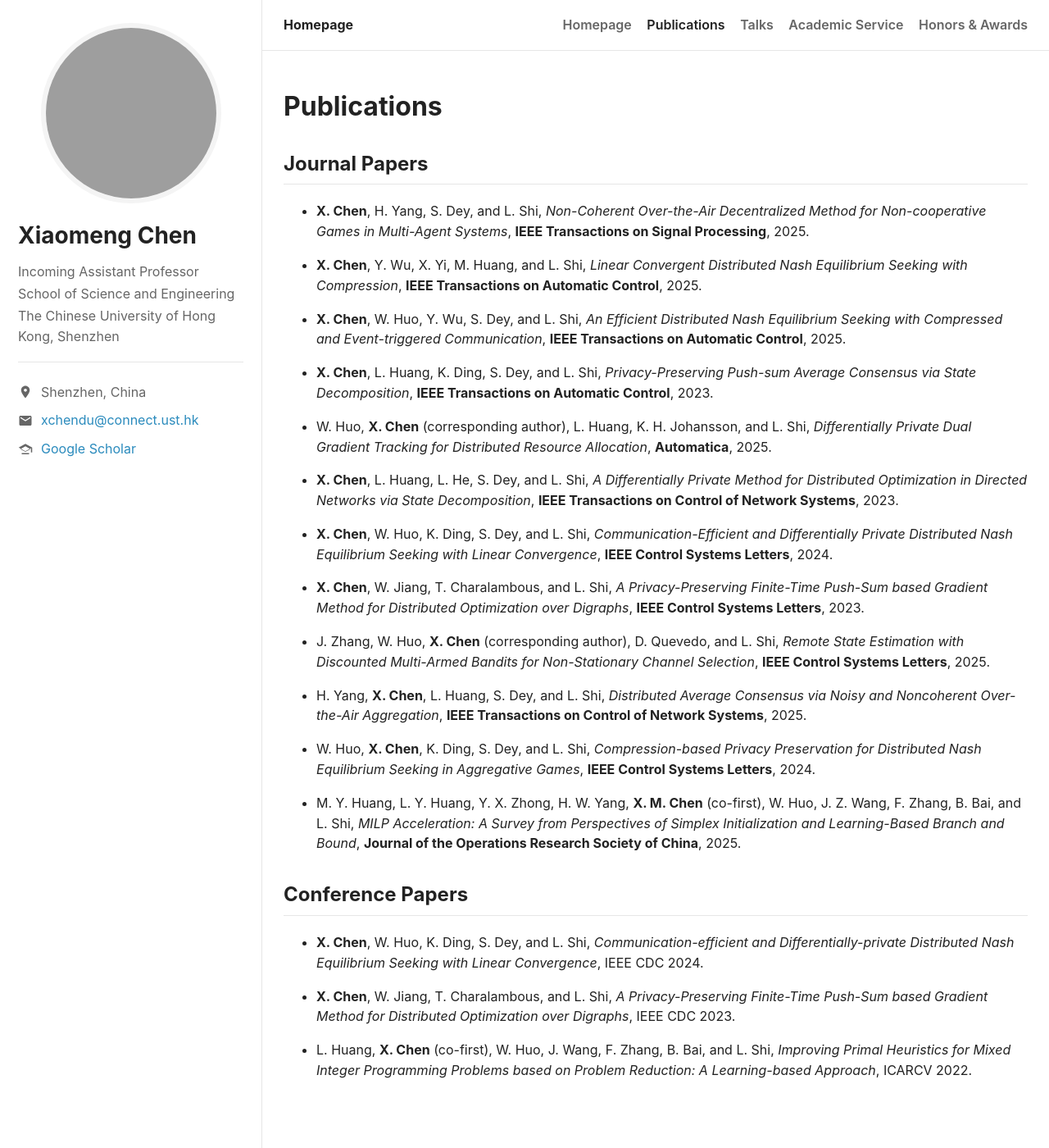
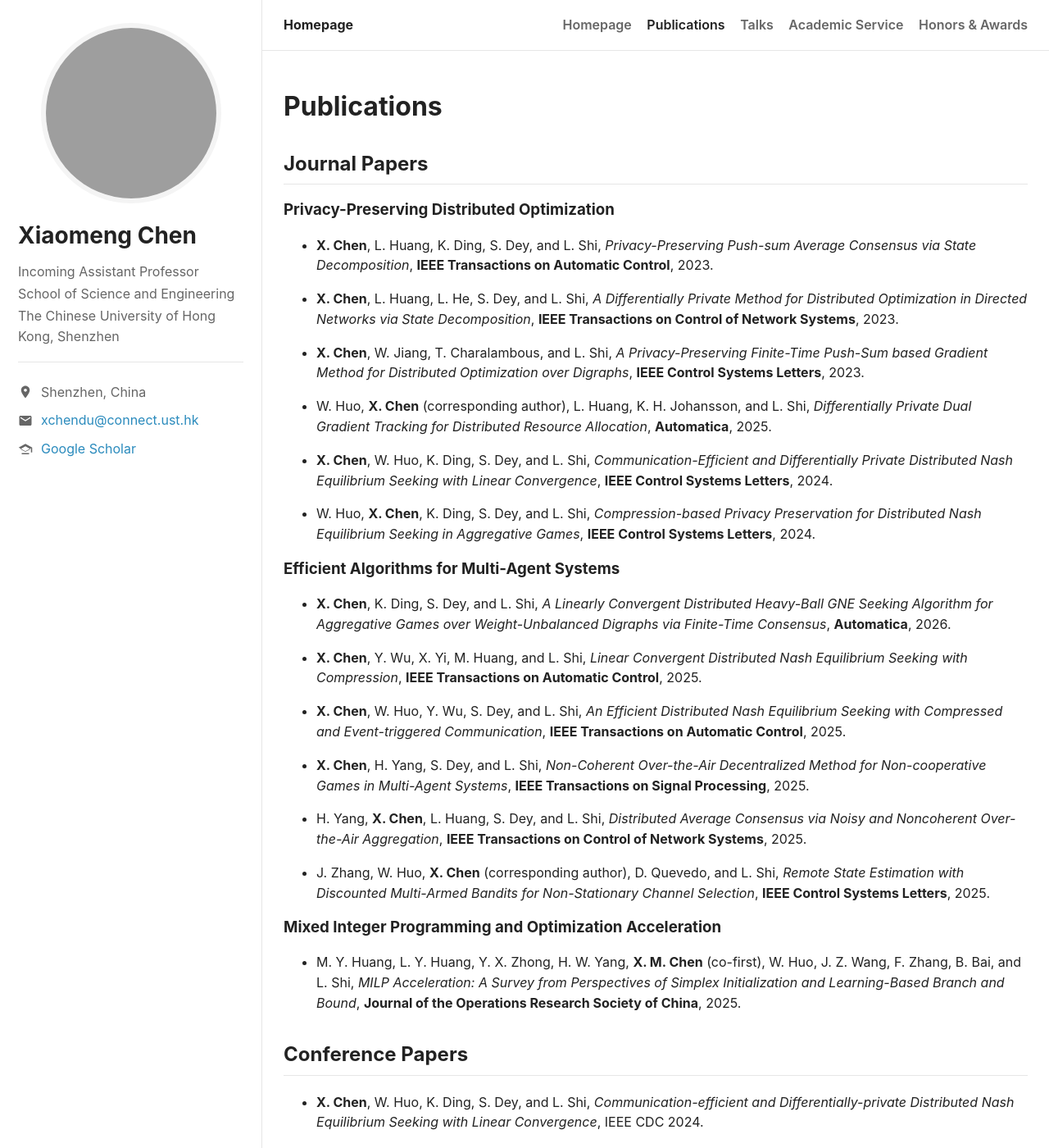
Before and after one commit to xiaomengchen518/xiaomengchen518.github.io, a Jekyll site: the page built from publications.md, in a window 1280 px wide and 1400 px high. Shown: the whole window at 82% size. Built offline with Jekyll 4.4.1, drawn with Linux system fonts in a browser that asks for light colours; grey boxes are pictures that could not be loaded.

Commit message:
Update publications.md

```diff
--- a/publications.md
+++ b/publications.md
@@ -8,27 +8,35 @@ nav: pub
 
 ## Journal Papers
 
-- **X. Chen**, H. Yang, S. Dey, and L. Shi, *Non-Coherent Over-the-Air Decentralized Method for Non-cooperative Games in Multi-Agent Systems*, **IEEE Transactions on Signal Processing**, 2025.
+### Privacy-Preserving Distributed Optimization
+
+- **X. Chen**, L. Huang, K. Ding, S. Dey, and L. Shi, *Privacy-Preserving Push-sum Average Consensus via State Decomposition*, **IEEE Transactions on Automatic Control**, 2023.
+
+- **X. Chen**, L. Huang, L. He, S. Dey, and L. Shi, *A Differentially Private Method for Distributed Optimization in Directed Networks via State Decomposition*, **IEEE Transactions on Control of Network Systems**, 2023.
+
+- **X. Chen**, W. Jiang, T. Charalambous, and L. Shi, *A Privacy-Preserving Finite-Time Push-Sum based Gradient Method for Distributed Optimization over Digraphs*, **IEEE Control Systems Letters**, 2023.
+
+- W. Huo, **X. Chen** (corresponding author), L. Huang, K. H. Johansson, and L. Shi, *Differentially Private Dual Gradient Tracking for Distributed Resource Allocation*, **Automatica**, 2025.
+
+- **X. Chen**, W. Huo, K. Ding, S. Dey, and L. Shi, *Communication-Efficient and Differentially Private Distributed Nash Equilibrium Seeking with Linear Convergence*, **IEEE Control Systems Letters**, 2024.
+
+- W. Huo, **X. Chen**, K. Ding, S. Dey, and L. Shi, *Compression-based Privacy Preservation for Distributed Nash Equilibrium Seeking in Aggregative Games*, **IEEE Control Systems Letters**, 2024.
+
+### Efficient Algorithms for Multi-Agent Systems
+
+- **X. Chen**, K. Ding, S. Dey, and L. Shi, *A Linearly Convergent Distributed Heavy-Ball GNE Seeking Algorithm for Aggregative Games over Weight-Unbalanced Digraphs via Finite-Time Consensus*, **Automatica**, 2026.
 
 - **X. Chen**, Y. Wu, X. Yi, M. Huang, and L. Shi, *Linear Convergent Distributed Nash Equilibrium Seeking with Compression*, **IEEE Transactions on Automatic Control**, 2025.
 
 - **X. Chen**, W. Huo, Y. Wu, S. Dey, and L. Shi, *An Efficient Distributed Nash Equilibrium Seeking with Compressed and Event-triggered Communication*, **IEEE Transactions on Automatic Control**, 2025.
 
-- **X. Chen**, L. Huang, K. Ding, S. Dey, and L. Shi, *Privacy-Preserving Push-sum Average Consensus via State Decomposition*, **IEEE Transactions on Automatic Control**, 2023.
+- **X. Chen**, H. Yang, S. Dey, and L. Shi, *Non-Coherent Over-the-Air Decentralized Method for Non-cooperative Games in Multi-Agent Systems*, **IEEE Transactions on Signal Processing**, 2025.
 
-- W. Huo, **X. Chen** (corresponding author), L. Huang, K. H. Johansson, and L. Shi, *Differentially Private Dual Gradient Tracking for Distributed Resource Allocation*, **Automatica**, 2025.
-
-- **X. Chen**, L. Huang, L. He, S. Dey, and L. Shi, *A Differentially Private Method for Distributed Optimization in Directed Networks via State Decomposition*, **IEEE Transactions on Control of Network Systems**, 2023.
-
-- **X. Chen**, W. Huo, K. Ding, S. Dey, and L. Shi, *Communication-Efficient and Differentially Private Distributed Nash Equilibrium Seeking with Linear Convergence*, **IEEE Control Systems Letters**, 2024.
-
-- **X. Chen**, W. Jiang, T. Charalambous, and L. Shi, *A Privacy-Preserving Finite-Time Push-Sum based Gradient Method for Distributed Optimization over Digraphs*, **IEEE Control Systems Letters**, 2023.
+- H. Yang, **X. Chen**, L. Huang, S. Dey, and L. Shi, *Distributed Average Consensus via Noisy and Noncoherent Over-the-Air Aggregation*, **IEEE Transactions on Control of Network Systems**, 2025.
 
 - J. Zhang, W. Huo, **X. Chen** (corresponding author), D. Quevedo, and L. Shi, *Remote State Estimation with Discounted Multi-Armed Bandits for Non-Stationary Channel Selection*, **IEEE Control Systems Letters**, 2025.
 
-- H. Yang, **X. Chen**, L. Huang, S. Dey, and L. Shi, *Distributed Average Consensus via Noisy and Noncoherent Over-the-Air Aggregation*, **IEEE Transactions on Control of Network Systems**, 2025.
-
-- W. Huo, **X. Chen**, K. Ding, S. Dey, and L. Shi, *Compression-based Privacy Preservation for Distributed Nash Equilibrium Seeking in Aggregative Games*, **IEEE Control Systems Letters**, 2024.
+### Mixed Integer Programming and Optimization Acceleration
 
 - M. Y. Huang, L. Y. Huang, Y. X. Zhong, H. W. Yang, **X. M. Chen** (co-first), W. Huo, J. Z. Wang, F. Zhang, B. Bai, and L. Shi, *MILP Acceleration: A Survey from Perspectives of Simplex Initialization and Learning-Based Branch and Bound*, **Journal of the Operations Research Society of China**, 2025.
 
```
